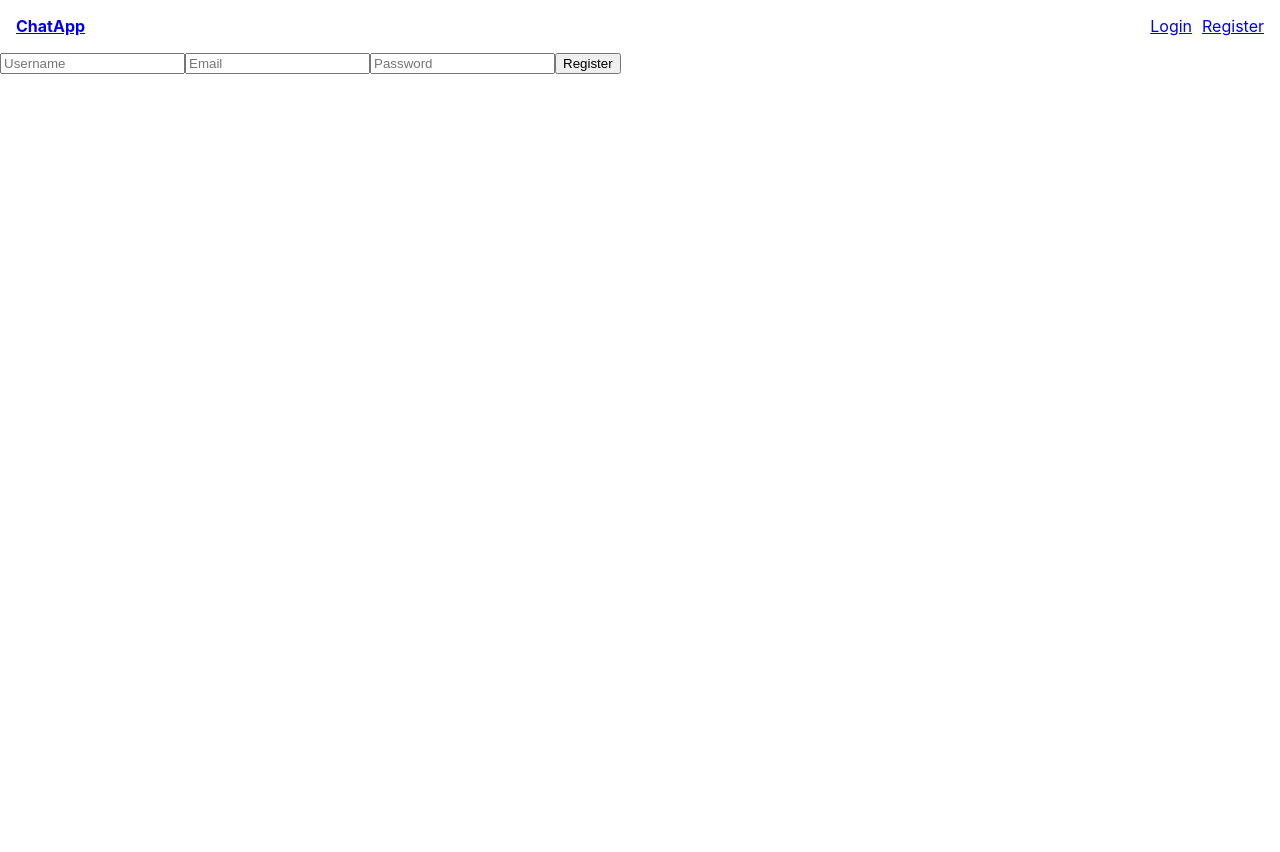
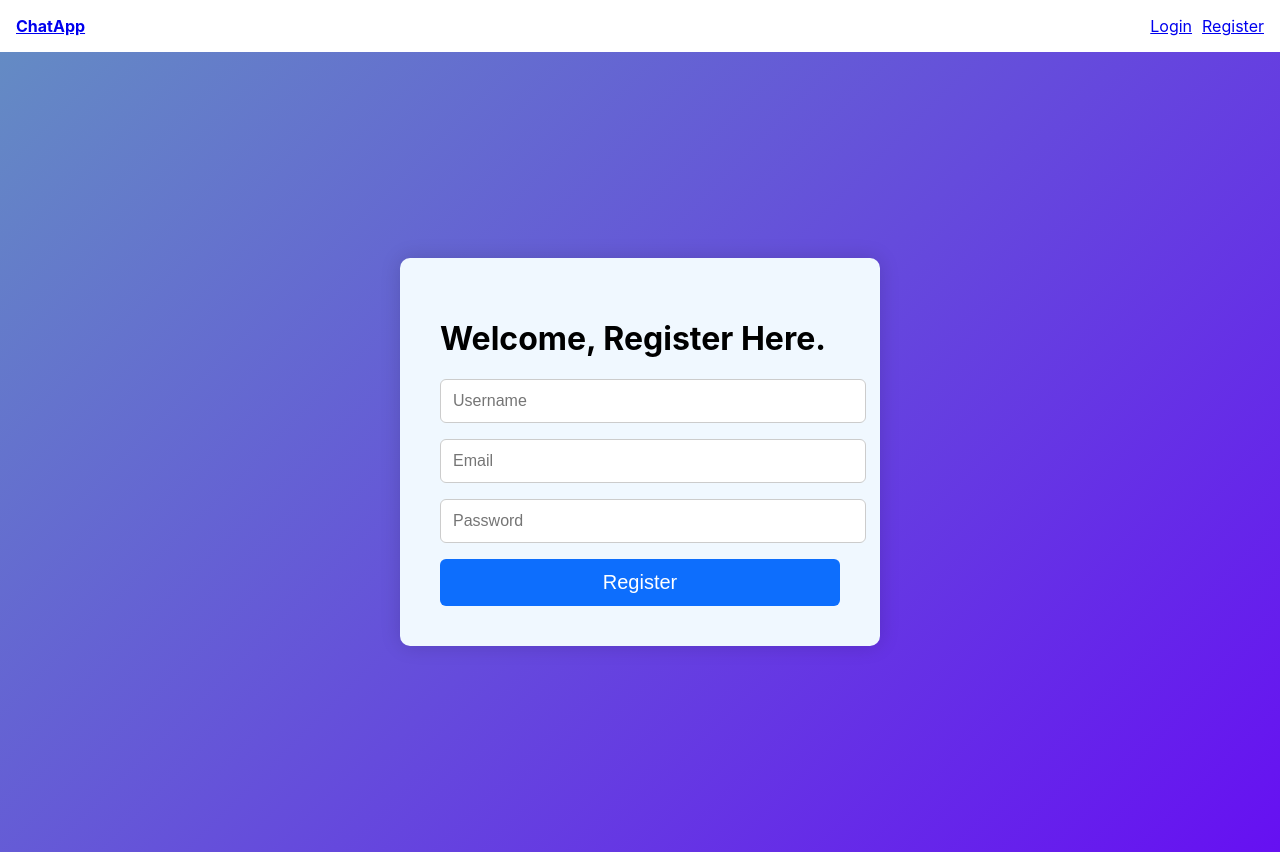
Before and after one commit to RakeshLodangi/mern-chat-app, a React (Create React App) app in the folder client/: page /register in a window 1280 px wide. Before the commit the page ends 800 px from the top, so only its background shows below. Built offline with nearby package versions, Linux system fonts and the light colour scheme; no server answers.

Commit message:
Style the register page

```diff
--- /dev/null
+++ b/client/src/pages/Register.css
@@ -0,0 +1,51 @@
+.register-wrapper {
+    display: flex;
+    justify-content: center;
+    align-items: center;
+    height: 100vh;
+    background: linear-gradient(135deg, #648bc4, #6610f2);
+}
+
+
+.register-container {
+    background-color: aliceblue;
+    padding: 40px 40px;
+    border-radius: 10px;
+    box-shadow: 0 0 20px rgba(0, 0, 0, 0.15);
+    width: 100%;
+    max-width: 400px;
+}
+
+
+/* Form Inputs */
+
+.register-form input {
+    width: 100%;
+    padding: 12px;
+    margin-bottom: 16px;
+    border: 1px solid #ccc;
+    border-radius: 6px;
+    font-size: 16px;
+}
+
+.register-form input:focus {
+    outline: none;
+    border-color: #0d6efd;
+    box-shadow: 0 0 0 3px rgba(13, 110, 253, 0.2);
+}
+
+.register-form button {
+    width: 100%;
+    padding: 12px;
+    background-color: #0d6efd;
+    border: none;
+    color: white;
+    font-size: 20px;
+    border-radius: 6px;
+    cursor: pointer;
+    transition: background 0.3s ease;
+}
+
+.register-form button:hover {
+    background-color: #0b5ed7;
+}
--- a/client/src/pages/Register.jsx
+++ b/client/src/pages/Register.jsx
@@ -2,6 +2,8 @@
 import { useState } from 'react';
 import API from '../utils/api';
 import { useNavigate } from 'react-router-dom';
+
+import './Register.css'
 
 const Register = () => {
   const [form, setForm] = useState({ username: '', email: '', password: '' });
@@ -27,13 +29,18 @@ const Register = () => {
   };
 
   return (
-    <form onSubmit={handleSubmit}>
+    <div className="register-wrapper">
+      <div className="register-container">
+        <h1>Welcome, Register Here.</h1>
+        <form onSubmit={handleSubmit} className='register-form'>
           <input name="username" type='text' placeholder="Username" onChange={handleChange} />
           <input name="email" type='email' placeholder="Email" onChange={handleChange} />
           <input name="password" type="password" placeholder="Password" onChange={handleChange} />
           <button type="submit">Register</button>
           { error && <p>{error}</p>}
         </form>
+      </div>
+    </div>
   );
 };
 
```
Lines whose indentation alone changed are shown as unchanged.
